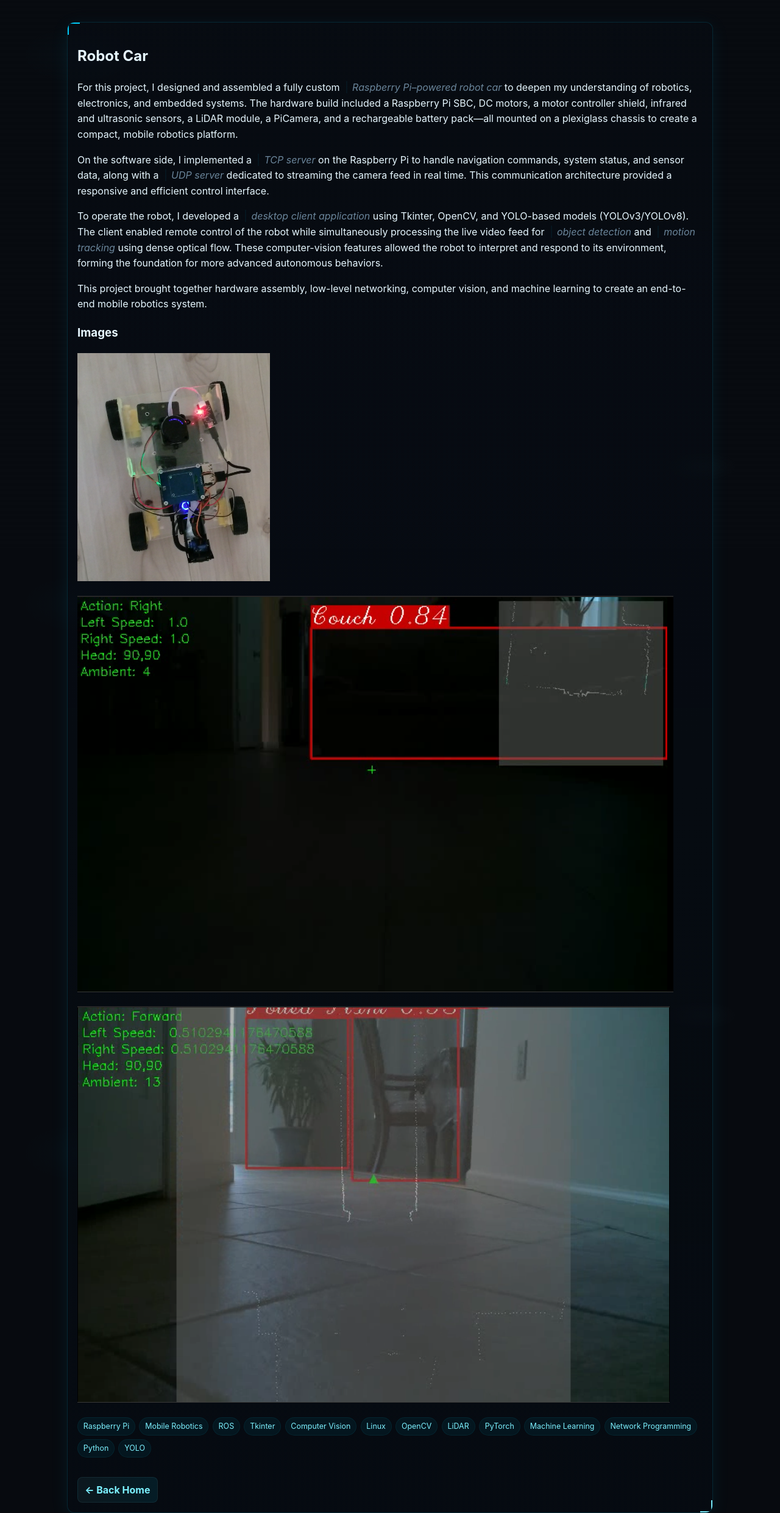
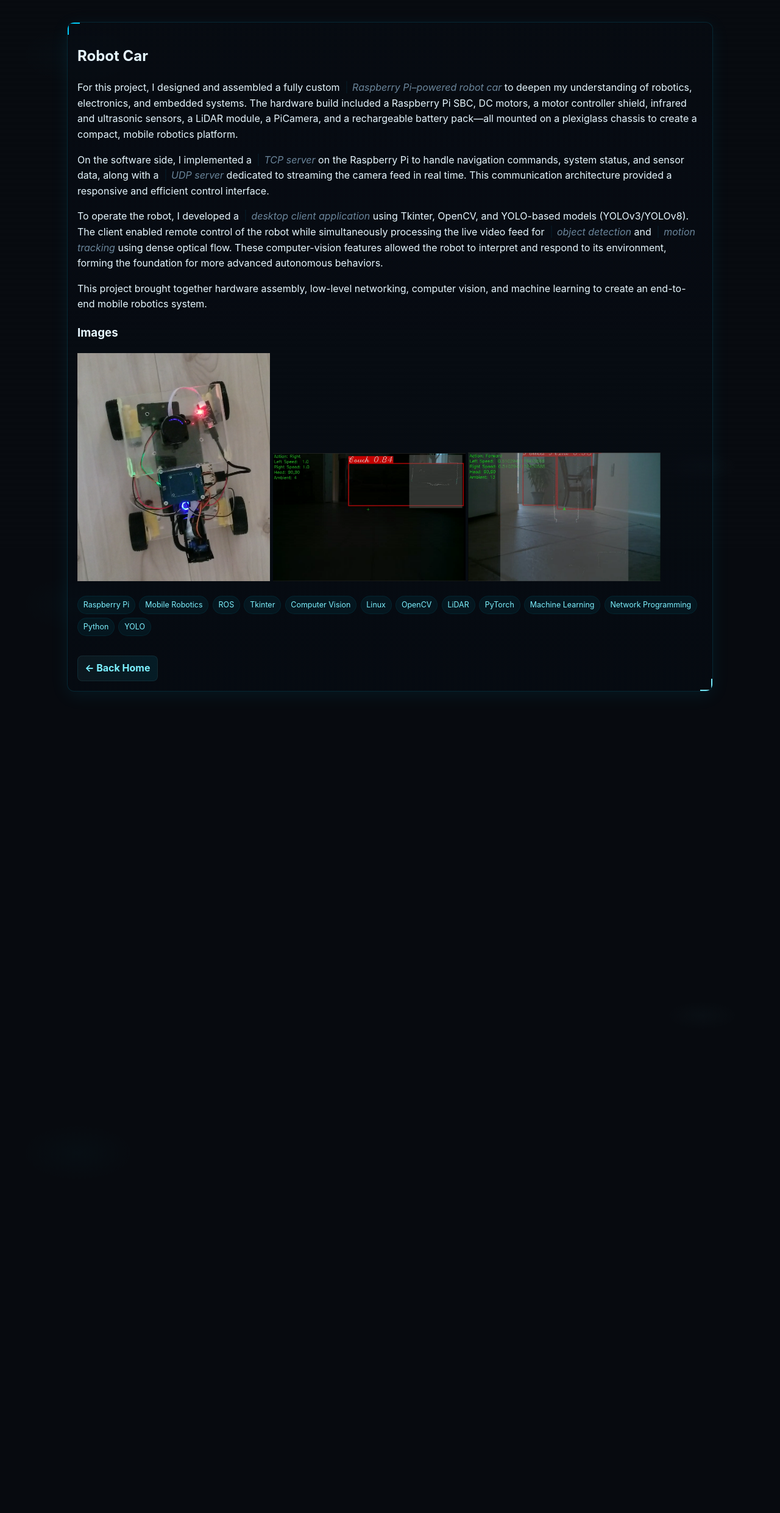
Before and after one commit to ronny-toribio/ronny-toribio.github.io, a Jekyll site: the page built from _projects/project7-robot-car.md, in a window 1280 px wide. Shown: the whole page at 61% size. Built offline with Jekyll 4.4.1, drawn with Linux system fonts in a browser that asks for light colours; after the commit the page ends 1134 px from its top, so only the background shows below that.

Commit message:
Update project7-robot-car.md

```diff
--- a/_projects/project7-robot-car.md
+++ b/_projects/project7-robot-car.md
@@ -15,9 +15,7 @@ To operate the robot, I developed a *desktop client application* using Tkinter,
 This project brought together hardware assembly, low-level networking, computer vision, and machine learning to create an end-to-end mobile robotics system.
 
 ### Images
-
-![car1](/assets/img/robotcar/robot-car.png)
-
-![car2](/assets/img/robotcar/robot-vision1.png)
-
-![car3](/assets/img/robotcar/robot-vision2.png)
+{: .img-row style="display:flex; gap:10px;"}
+![car1](/assets/img/robotcar/robot-car.png){: width="316" }
+![car2](/assets/img/robotcar/robot-vision1.png){: width="316" }
+![car3](/assets/img/robotcar/robot-vision2.png){: width="316" }
```
